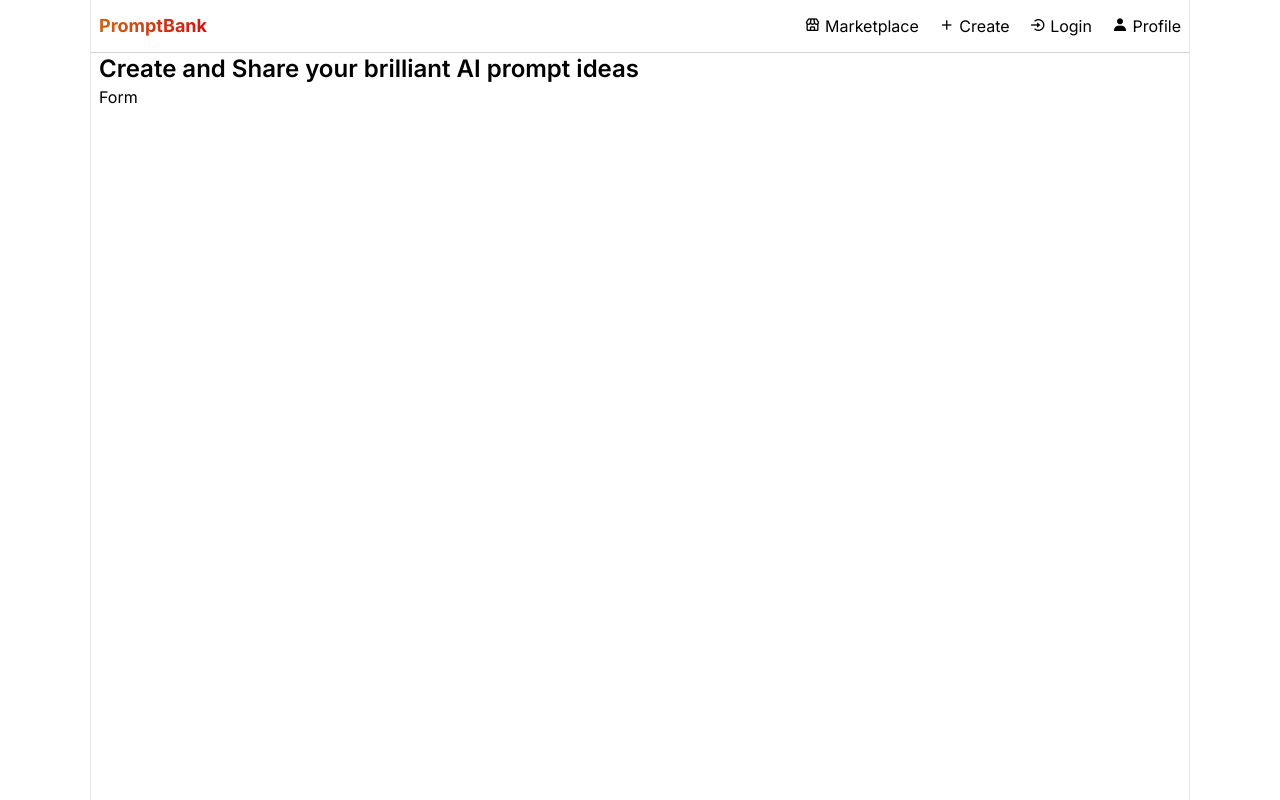
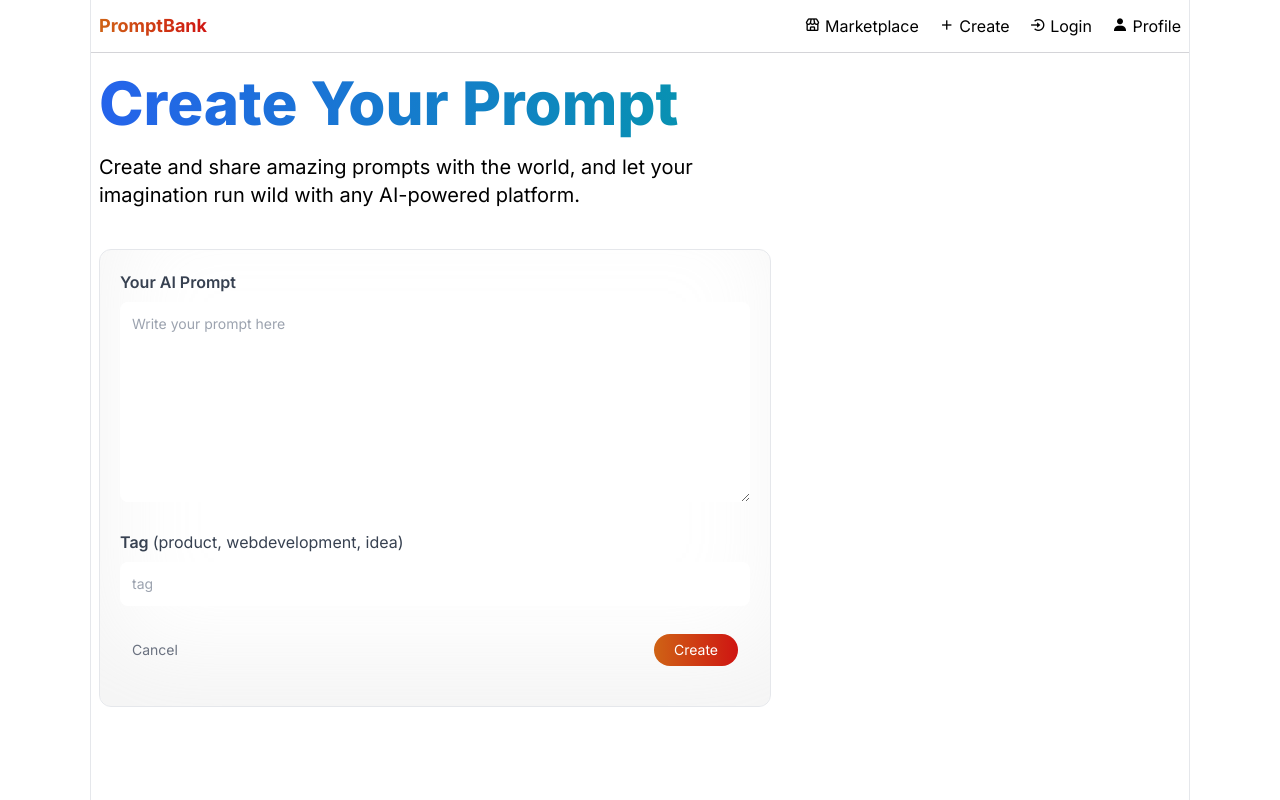
Before and after one commit to Ekpenga9000/PromptBank, a Next.js app: page /create in a window 1280 px wide. Built offline with nearby package versions, Linux system fonts and the light colour scheme.

Commit message:
Create CreatePrompt componentand page.

```diff
--- a/app/create/page.tsx
+++ b/app/create/page.tsx
@@ -1,13 +1,14 @@
-import Form from '@/components/Form'
-import React from 'react'
+import CreatePrompt from "@/components/CreatePrompt";
+import React from "react";
 
 const CreatePage = () => {
+
+
   return (
-      <main className='px-2'>
-          <h1 className='text-2xl font-semibold'>Create and Share your brilliant AI prompt ideas</h1>
-          <Form />
+    <main className="px-2">
+      <CreatePrompt />
     </main>
-  )
-}
+  );
+};
 
-export default CreatePage
+export default CreatePage;
--- a/app/globals.css
+++ b/app/globals.css
@@ -20,6 +20,13 @@
   -webkit-text-fill-color: transparent;
 }
 
+/* custom styles */
+.blue_gradient {
+  @apply bg-gradient-to-r from-blue-600 to-cyan-600 bg-clip-text text-transparent;
+}
+.head_text {
+  @apply mt-5 text-5xl font-extrabold leading-[1.15] text-black sm:text-6xl;
+}
 .desc {
   @apply mt-5 text-lg sm:text-xl max-w-2xl;
 }
@@ -50,5 +57,9 @@
 }
 
 .form_input {
-  @apply w-full flex rounded-lg mt-2 p-3 text-sm text-gray-500 outline-0;
+  @apply w-full flex rounded-lg mt-2 p-3 text-sm text-gray-500 outline-0 bg-white;
 }
+
+.bg-primary {
+  @apply bg-gradient-to-r from-[#cf6315] to-[#cf1512];
+}
--- /dev/null
+++ b/components/CreatePrompt.tsx
@@ -0,0 +1,14 @@
+import React from 'react'
+import Form from './Form'
+
+const CreatePrompt = () => {
+  return (
+      <div className='flex'>
+          <Form
+            type='Create'
+          />
+    </div>
+  )
+}
+
+export default CreatePrompt
--- a/components/Form.tsx
+++ b/components/Form.tsx
@@ -1,9 +1,64 @@
-import React from 'react'
+"use client";
+import React from "react";
+import { FormProps } from "@/interfaces/interfaces";
+import Link from "next/link";
 
-const Form = () => {
+const Form = ({ type, prompt, setPrompt, submitting, handleSubmit }: FormProps) => {
   return (
-    <div>Form</div>
-  )
-}
+    <section className="w-full max-w-full flex-start flex-col">
+      <h1 className="head_text text-left">
+        <span className="blue_gradient"> {type} Your Prompt </span>
+      </h1>
+      <p className="desc text-left max-w-md">
+        {type} and share amazing prompts with the world, and let your
+        imagination run wild with any AI-powered platform.
+      </p>
 
-export default Form
+      <form
+        onSubmit={handleSubmit}
+        className="mt-10 w-full max-w-2xl flex flex-col gap-7 glassmorphism"
+      >
+        <label>
+          <span className="font-satoshi font-semibold text-base text-gray-700">
+            Your AI Prompt
+          </span>
+          <textarea
+            value={prompt?.post}
+            onChange={(e) => setPrompt({ ...prompt, post: e.target.value })}
+            placeholder="Write your prompt here"
+            required
+            className="form_textarea"
+          />
+        </label>
+
+        <label>
+          <span className="font-satoshi font-semibold text-base text-gray-700">
+            Tag {` `}
+            <span className="font-normal">(product, webdevelopment, idea)</span>
+          </span>
+          <input
+            value={prompt?.tag}
+            onChange={(e) => setPrompt({ ...prompt, tag: e.target.value })}
+            placeholder="tag"
+            required
+            className="form_input"
+          />
+        </label>
+        <div className="flex-end flex justify-between items-center mx-3 mb-5 gap-4">
+          <Link href={"/"} className="text-gray-500 text-sm">
+            Cancel
+          </Link>
+          <button
+            type="submit"
+            disabled={submitting}
+            className="px-5 py-1.5 text-sm bg-primary rounded-full text-white"
+          >
+            {submitting ? `${type}...` : type}
+          </button>
+        </div>
+      </form>
+    </section>
+  );
+};
+
+export default Form;
--- /dev/null
+++ b/interfaces/interfaces.ts
@@ -0,0 +1,10 @@
+export interface FormProps {
+    type: string;
+    submitting: boolean;
+    setPrompt: (data: any) => void;
+    prompt: {
+        post: string;
+        tag: string;
+    };
+    handleSubmit: (e: any) => void;
+ }
```
